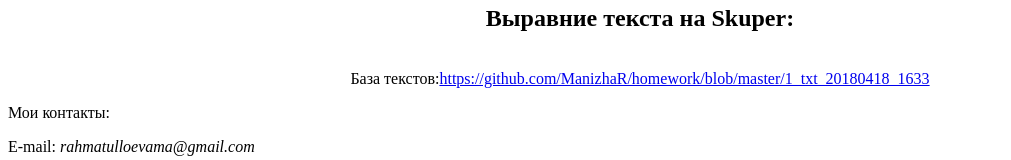
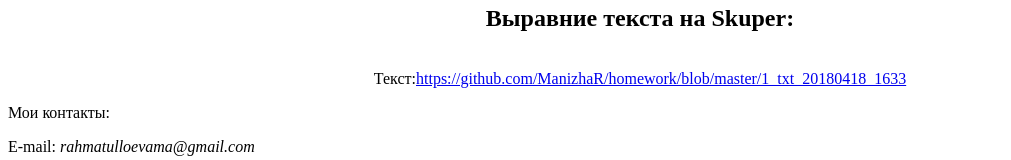
Before and after one commit to ManizhaR/ManizhaR.github.io, a plain HTML site: page index.html in a window 1280 px wide. Shown: the part 3466-3626 px from the top of the page, without its empty margins (0-1011 px from the left). Drawn offline with Linux system fonts and the light colour scheme.

Commit message:
Update index.html

```diff
--- a/index.html
+++ b/index.html
@@ -3,6 +3,9 @@
   <html>
     <head>
       <meta charset="utf-8">
+      <meta name="viewport" content="width=device-width, initial-scale=1, shrink-to-fit=no">
+      <meta name="description" content="">
+      <meta name="author" content="">
       <title>Моя личная страничка</title>
     </head>
     <body>
@@ -41,7 +44,7 @@
       <br/>
       <center><h2>Выравние текста на Skuper:</h2></center>
       <br/>
-      <center>База текстов:<a href=https://github.com/ManizhaR/homework/blob/master/1_txt_20180418_1633>https://github.com/ManizhaR/homework/blob/master/1_txt_20180418_1633</a></center>
+      <center>Текст:<a href=https://github.com/ManizhaR/homework/blob/master/1_txt_20180418_1633>https://github.com/ManizhaR/homework/blob/master/1_txt_20180418_1633</a></center>
       <p>Мои контакты:</p>
       E-mail: <i>rahmatulloevama@gmail.com</i>
     </body>
```
